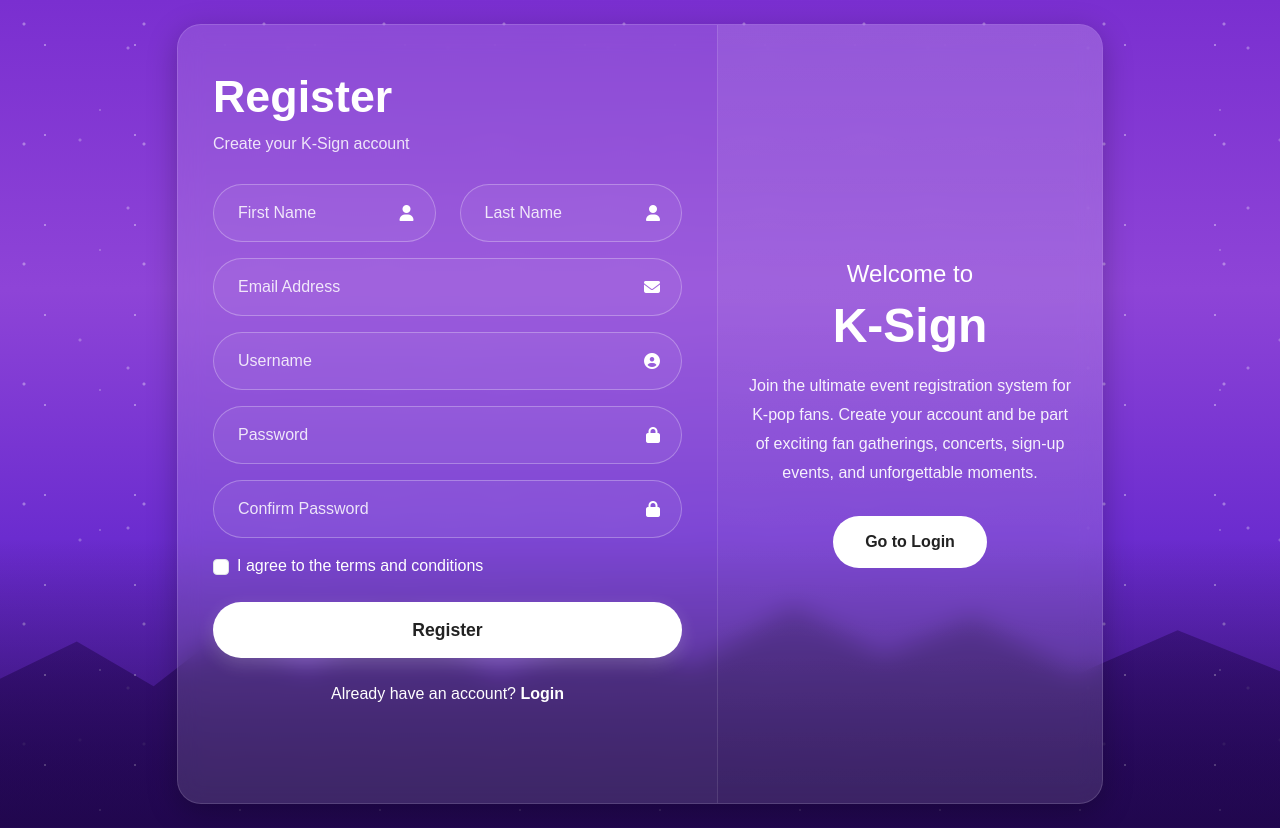
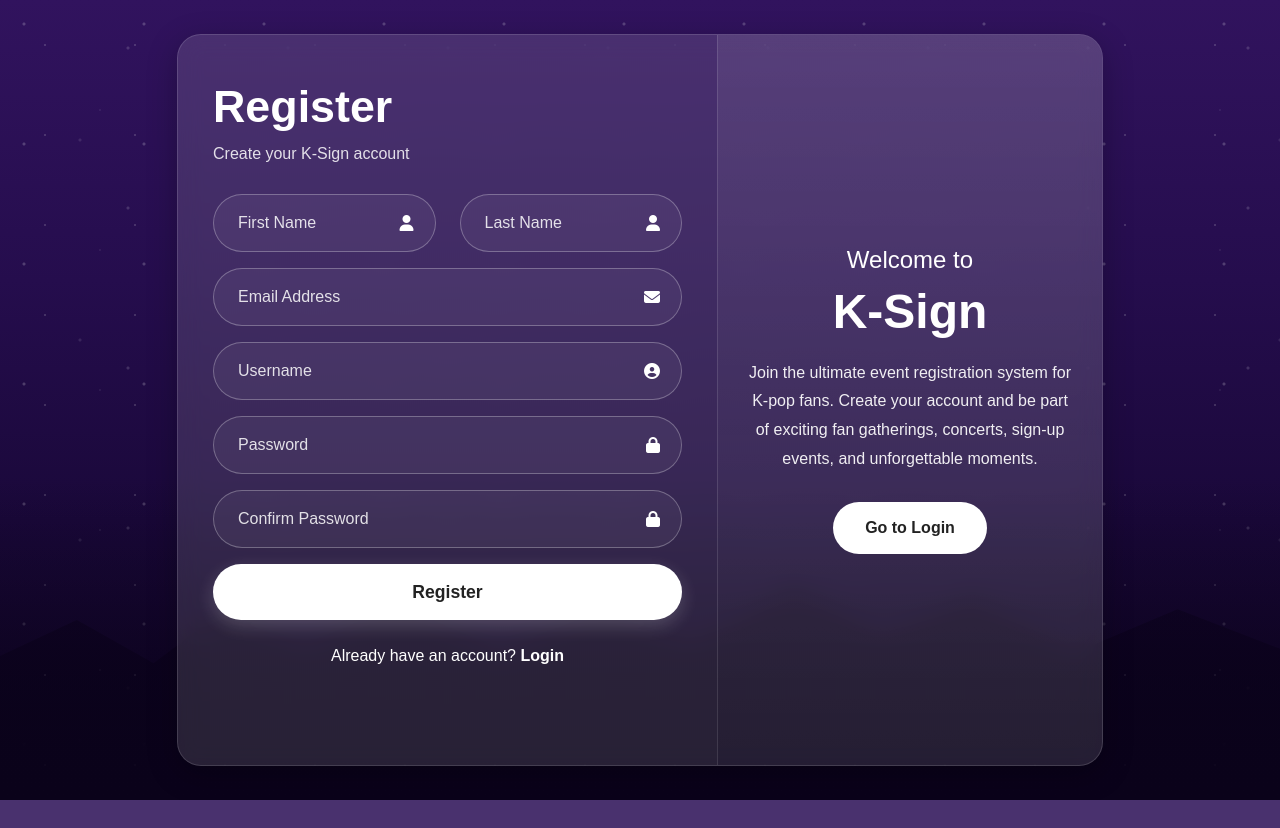
Before and after one commit to GIGAvAn00/Group-8-K-Pop-Event-Registration-System, a PHP site: page /register.html in a window 1280 px wide. After the commit the page ends 800 px from the top, so only its background shows below. Run offline with PHP 8.4, Linux system fonts and the light colour scheme.

Commit message:
Final Changes

```diff
--- a/css/style.css
+++ b/css/style.css
@@ -25,10 +25,12 @@ body {
   position: relative;
   overflow: hidden;
   background:
-    radial-gradient(circle at 20% 20%, rgba(255,255,255,0.35) 1px, transparent 2px),
-    radial-gradient(circle at 80% 30%, rgba(255,255,255,0.30) 1px, transparent 2px),
-    radial-gradient(circle at 40% 70%, rgba(255,255,255,0.25) 1px, transparent 2px),
-    linear-gradient(180deg, #7a2fd0 0%, #8e44d7 35%, #6b2ccf 65%, #43188d 100%);
+    /* Subtle glowing stars/dots */
+    radial-gradient(circle at 20% 20%, rgba(255,255,255,0.2) 1px, transparent 2px),
+    radial-gradient(circle at 80% 30%, rgba(255,255,255,0.15) 1px, transparent 2px),
+    radial-gradient(circle at 40% 70%, rgba(255,255,255,0.1) 1px, transparent 2px),
+    /* Deep Dark Purple Gradient */
+    linear-gradient(180deg, #31135e 0%, #250d4d 35%, #1a083a 65%, #0f0422 100%);
   background-size: 120px 120px, 160px 160px, 200px 200px, cover;
 }
 
@@ -40,7 +42,8 @@ body {
   right: 0;
   bottom: 0;
   height: 45%;
-  background: linear-gradient(to top, rgba(37, 7, 88, 0.85), rgba(37, 7, 88, 0.15));
+  /* Darker silhouette/mountain effect */
+  background: linear-gradient(to top, rgba(10, 2, 26, 0.95), rgba(10, 2, 26, 0.2));
   clip-path: polygon(
     0 60%, 6% 50%, 12% 62%, 18% 46%, 24% 58%, 31% 42%, 39% 60%,
     47% 45%, 54% 57%, 62% 40%, 69% 54%, 76% 43%, 84% 59%, 92% 47%, 100% 58%,
@@ -53,7 +56,8 @@ body {
   content: "";
   position: absolute;
   inset: 0;
-  background: linear-gradient(to top, rgba(25, 4, 63, 0.55) 0%, rgba(25, 4, 63, 0) 35%);
+  /* Darker base shadow */
+  background: linear-gradient(to top, #0a021a 0%, rgba(10, 2, 26, 0) 40%);
   pointer-events: none;
 }
 
@@ -61,11 +65,11 @@ body {
   position: absolute;
   inset: 0;
   background-image:
-    radial-gradient(rgba(255,255,255,0.8) 1.2px, transparent 1.2px),
-    radial-gradient(rgba(255,255,255,0.45) 1px, transparent 1px);
+    radial-gradient(rgba(255,255,255,0.5) 1.2px, transparent 1.2px),
+    radial-gradient(rgba(255,255,255,0.2) 1px, transparent 1px);
   background-size: 90px 90px, 140px 140px;
   background-position: 0 0, 30px 40px;
-  opacity: 0.45;
+  opacity: 0.3; /* Lowered opacity for a subtler look */
   pointer-events: none;
 }
 
--- a/dashboard.html
+++ b/dashboard.html
@@ -21,7 +21,7 @@
   <nav class="navbar navbar-expand-lg ks-navbar fixed-top">
     <div class="container">
       <a class="navbar-brand ks-brand" href="#home">
-        <img src="image/K-Sign Logo.png" alt="K-Sign Logo" class="ks-logo" />
+        <img src="image/Logo_KSign.jpeg" alt="K-Sign Logo" class="ks-logo" />
         <span>K-Sign</span>
       </a>
 
--- a/js/register.js
+++ b/js/register.js
@@ -23,12 +23,6 @@ document.addEventListener("DOMContentLoaded", () => {
 
     if (password !== confirmPassword) {
       message.textContent = "Passwords do not match.";
-      message.style.color = "#ffd1e8";
-      return;
-    }
-
-    if (!terms) {
-      message.textContent = "Please agree to the terms and conditions.";
       message.style.color = "#ffd1e8";
       return;
     }
--- a/register.html
+++ b/register.html
@@ -76,13 +76,6 @@
                       </div>
                     </div>
 
-                    <div class="form-check mb-4 register-check">
-                      <input class="form-check-input" type="checkbox" id="terms" required />
-                      <label class="form-check-label" for="terms">
-                        I agree to the terms and conditions
-                      </label>
-                    </div>
-
                     <button type="submit" class="register-btn">Register</button>
 
                     <p class="login-text mt-4 mb-0">
```
Also changed, not shown: other parts of css/style.css (+7 -18 lines), admin.html (+1 -15 lines), js/admin-dashboard.js (+30 -2 lines), js/dashboard.js (+29 -1 lines), image/Logo_KSign.jpeg (added).
